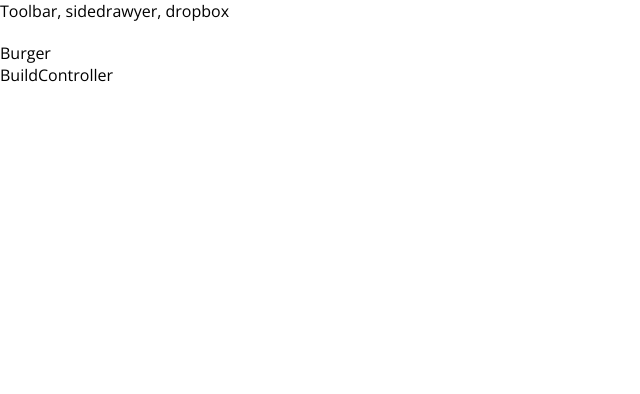
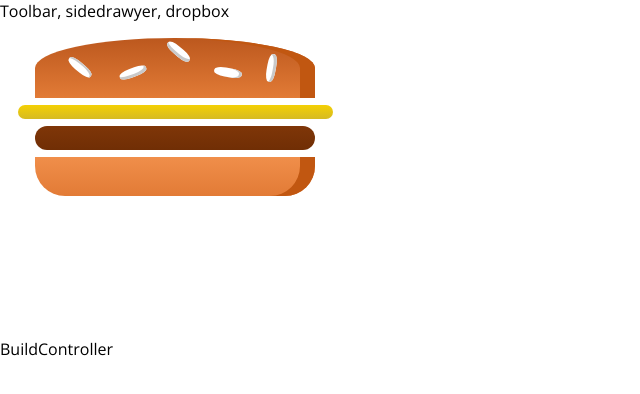
Before and after one commit to Murugaraju/React-Burger-Project, a React (Create React App) app: page / in a window 1280 px wide. Shown: the top 394 px of the page, without its empty margins (0-640 px from the left). Built offline with nearby package versions, Linux system fonts and the light colour scheme.

Commit message:
Second commit which I am still working

```diff
--- a/package.json
+++ b/package.json
@@ -3,6 +3,7 @@
   "version": "0.1.0",
   "private": true,
   "dependencies": {
+    "prop-types": "^15.7.2",
     "react": "^16.8.6",
     "react-dom": "^16.8.6",
     "react-scripts": "3.0.1"
--- /dev/null
+++ b/src/components/Burger/Burger.js
@@ -0,0 +1,17 @@
+import React from 'react';
+import classes from './Burger.module.css';
+import BurgerIngredient from './BurgerIngredient/BurgerIngredient';
+
+const burger= (props)=>{
+    return (
+        <div className={classes.Burger}>
+        <BurgerIngredient type="bread-top"/>
+        <BurgerIngredient type="cheese"/>
+        <BurgerIngredient type="meat"/>
+        <BurgerIngredient type="bread-bottom"/>
+
+        </div>
+    );
+};
+
+export default burger;
--- /dev/null
+++ b/src/components/Burger/Burger.module.css
@@ -0,0 +1,28 @@
+.Buger{
+    width:100%;
+    margin:auto;
+    height: 250px;
+    overflow: scroll;
+    text-align: center;
+    font-weight: bold;
+    font-size:1.2rem;
+}
+@media(min-width:1000px) and (min-height:700px){
+    .Burger{
+        width:  700px;
+        height: 600px;
+    }
+}
+
+@media(min-width:500px) and (min-height:401px){
+    .Burger{
+        width:  450px;
+        height: 400px;
+    }
+}
+@media(min-width:500px) and (min-height:400px){
+    .Burger{
+        width:  350px;
+        height: 300px;
+    }
+}
--- /dev/null
+++ b/src/components/Burger/BurgerIngredient/BurgerIngredient.js
@@ -0,0 +1,49 @@
+import React,{Component} from 'react';
+import classes from './BurgerIngredient.module.css';
+import PropType from 'prop-types';
+
+class BurgerIngredient extends Component {
+    render(){
+    let ingredient=null;
+
+    switch(this.props.type){
+        case('bread-bottom'):
+            ingredient=<div className={classes.BreadBottom} ></div>;
+            break;
+        case('bread-top'):
+            ingredient=(
+                <div className={classes.BreadTop}>
+                    <div className={classes.Seeds1}></div>
+                    <div className={classes.Seeds2}></div>
+
+                </div>
+            );
+            break;
+        case('meat'):
+            ingredient=<div className={classes.Meat}></div>;
+            break;
+        case('cheese'):
+            ingredient=<div className={classes.Cheese}></div>;
+            break;
+        case('bacon'):
+            ingredient=<div className={classes.Bacon}></div>;
+            break;
+        case('salad'):
+            ingredient=<div className={classes.Salad}></div>;
+            break;
+        default:
+            ingredient=null;
+
+        };
+        return ingredient;
+    };
+};
+
+
+
+BurgerIngredient.propTypes = {
+    type:PropType.string.isRequired
+
+};
+
+export default BurgerIngredient;
--- /dev/null
+++ b/src/components/Burger/BurgerIngredient/BurgerIngredient.module.css
@@ -0,0 +1,113 @@
+.BreadBottom {
+    height: 13%;
+    width: 80%;
+    background: linear-gradient(#F08E4A, #e27b36);
+    border-radius: 0 0 30px 30px;
+    box-shadow: inset -15px 0 #c15711;
+    margin: 2% auto;
+}
+
+.BreadTop {
+    height: 20%;
+    width: 80%;
+    background: linear-gradient(#bc581e, #e27b36);
+    border-radius: 50% 50% 0 0;
+    box-shadow: inset -15px 0 #c15711;
+    margin: 2% auto;
+    position: relative;
+}
+
+.Seeds1 {
+    width: 10%;
+    height: 15%;
+    position: absolute;
+    background-color: white;
+    left: 30%;
+    top: 50%;
+    border-radius: 40%;
+    transform: rotate(-20deg);
+    box-shadow: inset -2px -3px #c9c9c9;
+}
+
+.Seeds1:after {
+    content: "";
+    width: 100%;
+    height: 100%;
+    position: absolute;
+    background-color: white;
+    left: -170%;
+    top: -260%;
+    border-radius: 40%;
+    transform: rotate(60deg);
+    box-shadow: inset -1px 2px #c9c9c9;
+  }
+
+.Seeds1:before {
+    content: "";
+    width: 100%;
+    height: 100%;
+    position: absolute;
+    background-color: white;
+    left: 180%;
+    top: -50%;
+    border-radius: 40%;
+    transform: rotate(60deg);
+    box-shadow: inset -1px -3px #c9c9c9;
+  }
+
+  .Seeds2 {
+    width: 10%;
+    height: 15%;
+    position: absolute;
+    background-color: white;
+    left: 64%;
+    top: 50%;
+    border-radius: 40%;
+    transform: rotate(10deg);
+    box-shadow: inset -3px 0 #c9c9c9;
+  }
+
+  .Seeds2:before {
+    content: "";
+    width: 100%;
+    height: 100%;
+    position: absolute;
+    background-color: white;
+    left: 150%;
+    top: -130%;
+    border-radius: 40%;
+    transform: rotate(90deg);
+    box-shadow: inset 1px 3px #c9c9c9;
+  }
+
+
+.Meat {
+    width: 80%;
+    height: 8%;
+    background: linear-gradient(#7f3608, #702e05);
+    margin: 2% auto;
+    border-radius: 15px;
+}
+
+.Cheese {
+    width: 90%;
+    height: 4.5%;
+    margin: 2% auto;
+    background: linear-gradient(#f4d004, #d6bb22);
+    border-radius: 20px;
+}
+
+.Salad {
+    width: 85%;
+    height: 7%;
+    margin: 2% auto;
+    background: linear-gradient(#228c1d, #91ce50);
+    border-radius: 20px;
+}
+
+.Bacon {
+    width: 80%;
+    height: 3%;
+    background: linear-gradient(#bf3813, #c45e38);
+    margin: 2% auto;
+}
--- a/src/components/Layout/Layout.module.css
+++ b/src/components/Layout/Layout.module.css
@@ -1,3 +1,3 @@
 .Content {
-    margin-top:20px;
+    margin-top:16px;
 }
--- a/src/containers/BurgerBuilder/BurgerBuilder.js
+++ b/src/containers/BurgerBuilder/BurgerBuilder.js
@@ -1,11 +1,12 @@
 import React,{ Component } from "react";
 import Aux from '../../hoc/Aux';
+import Burger from '../../components/Burger/Burger';
 class BurgerBuilder extends Component{
 
     render(){
         return (
             <Aux>
-                <div>Burger</div>
+                <Burger/>
                 <div>BuildController</div>
             </Aux>
         );
```
Also changed, not shown: 1 other file (tests, documents, lock files or other folders).
